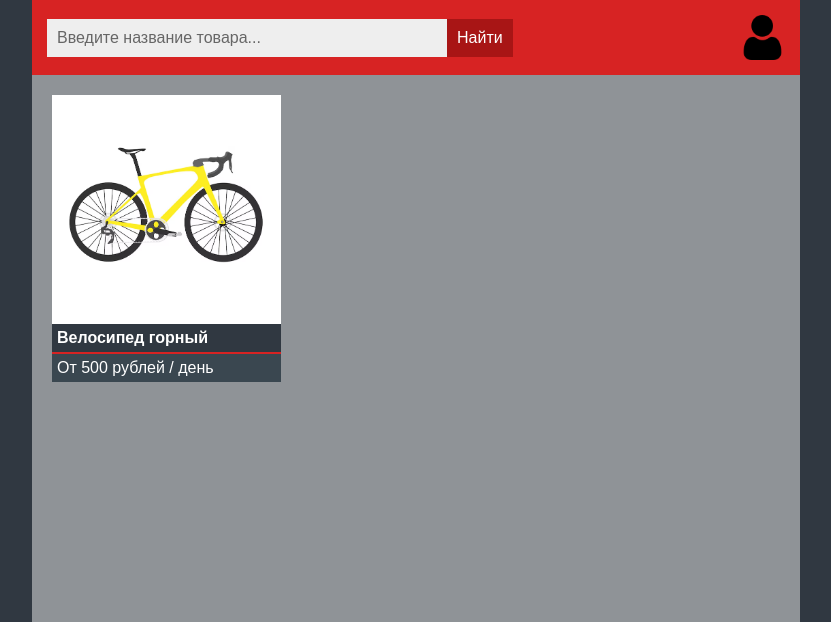
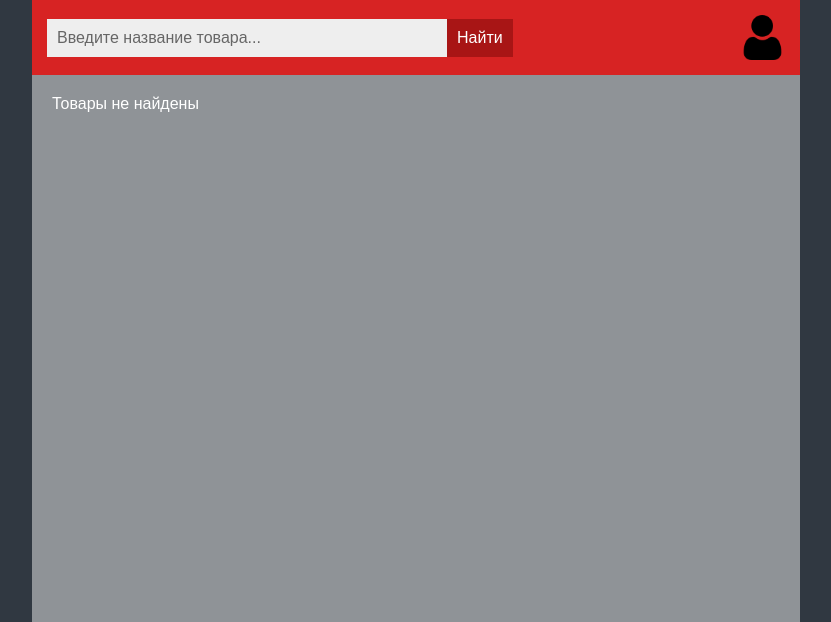
Before and after one commit to Zheksagon/RepositoryPractic, an ASP.NET Core app: template Views/WindowProductCatalog/catalog.cshtml in a window 1280 px wide. Shown: the top 622 px of the page, without its empty margins (224-1055 px from the left). Run offline with ASP.NET Core 8, Linux system fonts and the light colour scheme; the template is opened without the code that fills it, so the values that code supplies are empty.

Commit message:
Теперь в каталоге товары подгружаются прямо из бд

```diff
--- a/Views/WindowProductCatalog/catalog.cshtml
+++ b/Views/WindowProductCatalog/catalog.cshtml
@@ -1,5 +1,5 @@
 @addTagHelper *, Microsoft.AspNetCore.Mvc.TagHelpers
-@model Zadacha1zhd.Models.RentProductModel
+@model IEnumerable<Zadacha1zhd.Models.RentProductModel>
 
 <!DOCTYPE html>
 <html lang="ru">
@@ -21,12 +21,21 @@
         </header>
 
         <main class="container">
-
-            <a class="product-card" asp-controller="RentProductCatalog" asp-action="ProductRent">
-                <img class="card-img" src="/Images/Велосипед.png" alt="Велосипед горный">
-                <h3 class="card-desc">Велосипед горный</h3>
-                <p class="card-price">От 500 рублей / день</p>
-            </a>
+            @if (Model != null && Model.Any())
+            {
+                foreach (var Product in Model)
+                {
+                    <a class="product-card" asp-controller="RentProductCatalog" asp-action="ProductRent" asp-route-id="@Product.Id">
+                        <img class="card-img" src="@Product.URLImage">
+                        <h3 class="card-desc">@Product.Title</h3>
+                        <p class="card-price">От @Product.PricePerDay.ToString("N0") рублей / день</p>
+                    </a>
+                }
+            }
+            else
+            {
+                <p>Товары не найдены</p>
+            }
 
         </main>
     </body>
```
